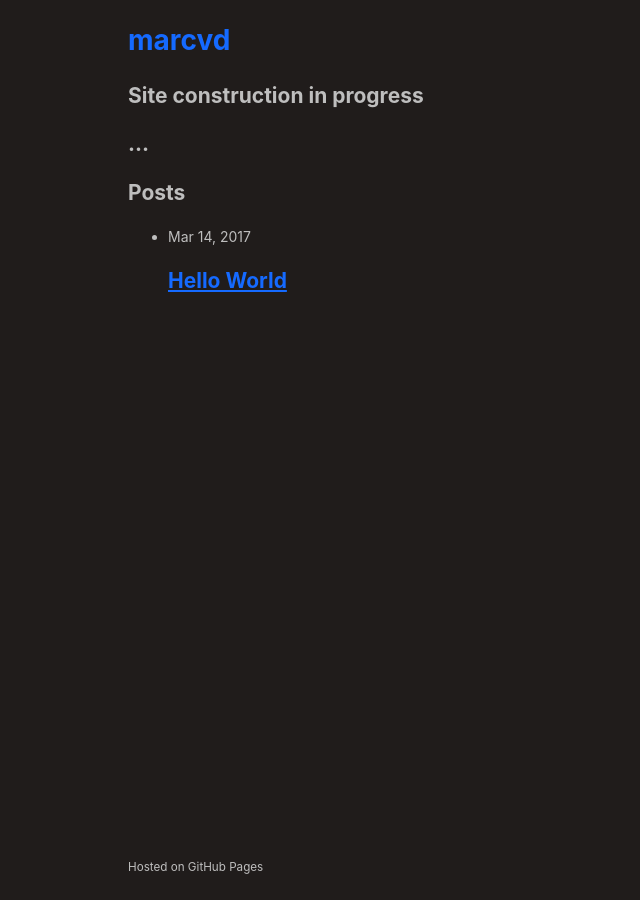
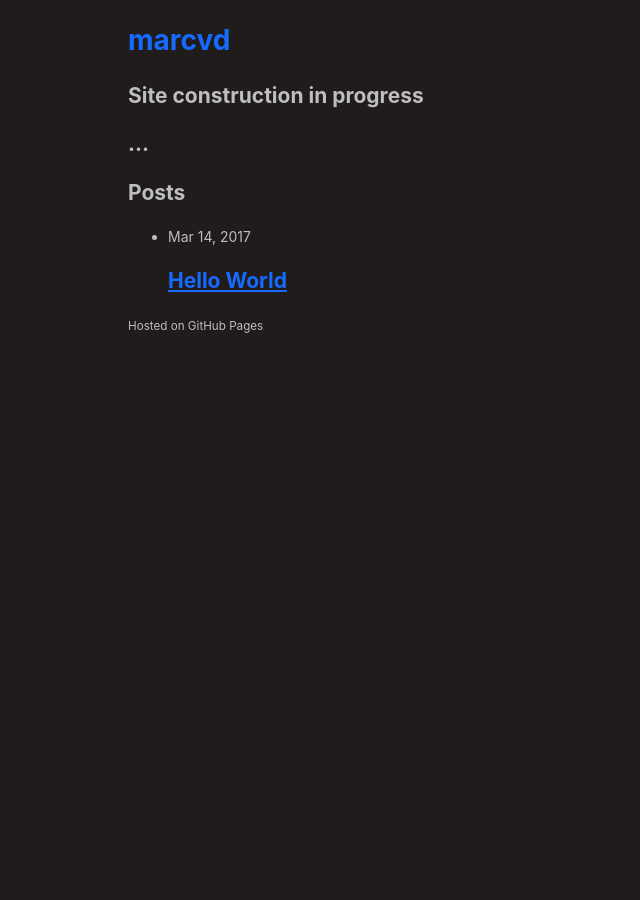
Before and after one commit to marc-q/marc-q.github.io, a Jekyll site: the page built from index.md, in a window 1280 px wide. Shown: the whole page, without its empty margins (0-640 px from the left). Built offline with Jekyll 4.4.1, drawn with Linux system fonts in a browser that asks for light colours; the repository's description, which GitHub fills in, is left out; our own code applies the rules of GitHub Pages for plain Markdown files.

Commit message:
Wip (#17)
* Make the position of the footer static.

* Add the sitemap plugin.

```diff
--- a/_config.yml
+++ b/_config.yml
@@ -2,3 +2,4 @@ title: marcvd
 
 gems:
   - jekyll-feed
+  - jekyll-sitemap
--- a/assets/css/style.css
+++ b/assets/css/style.css
@@ -9,7 +9,7 @@ html
 
 footer
 {
-	position: fixed;
+	position: static;
 	bottom: 10px;
 }
 
```
